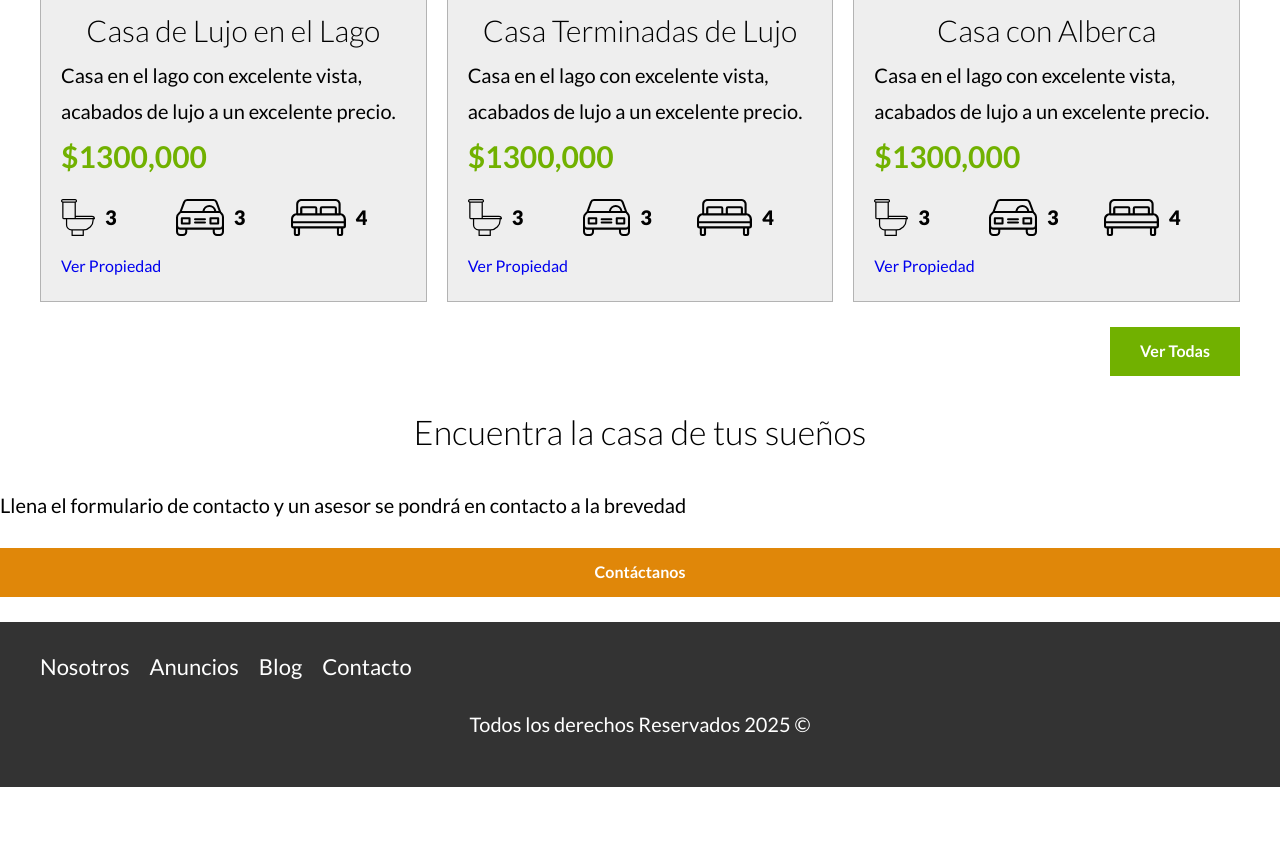
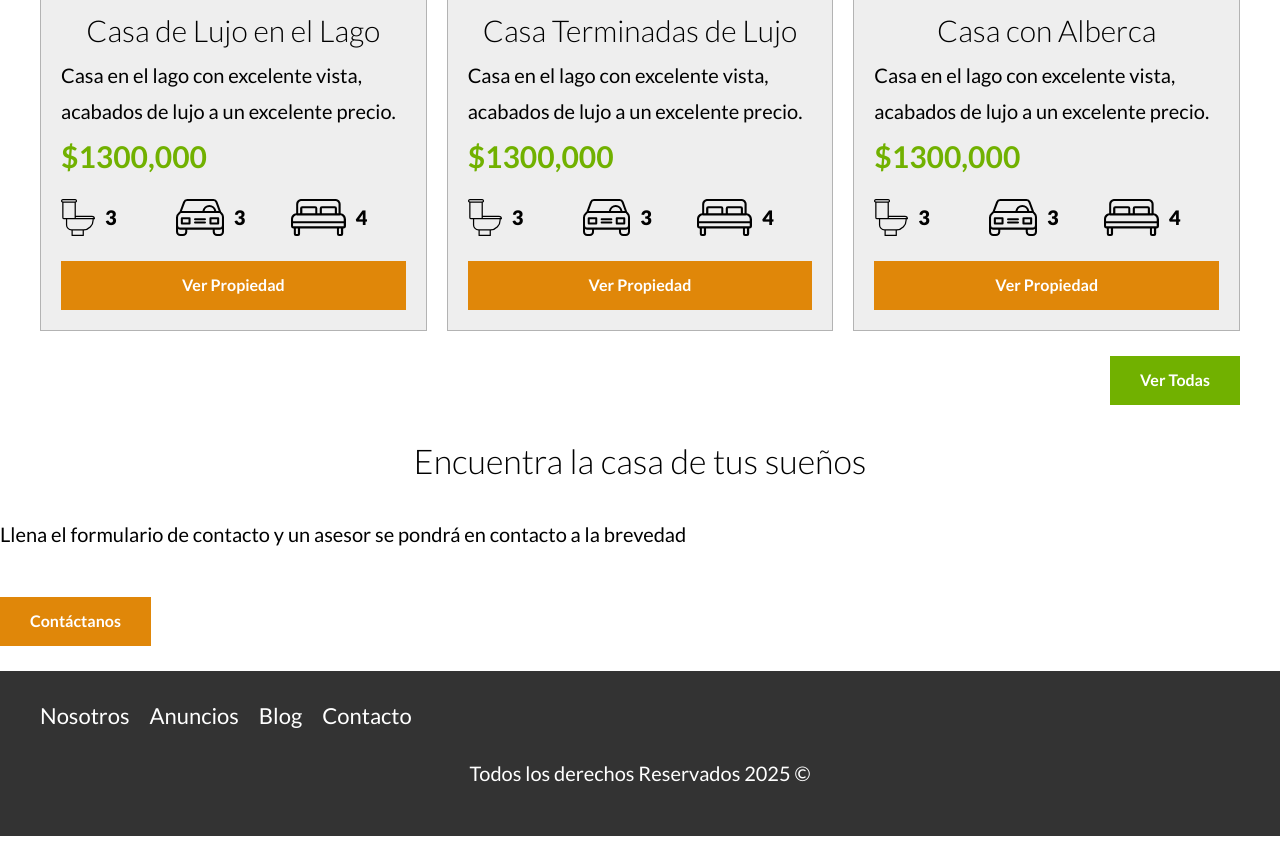
Before and after one commit to Ever-VC/Bienesraices, a website: page index.html in a window 1280 px wide. Shown: the part 1716-2577 px from the top of the page. Before the commit the page ends 2528 px from the top, so only its background shows below. Drawn offline with Linux system fonts and the light colour scheme.

Commit message:
💄 UI:  Modificación en el btn amarillo, definiendo uno específico para que ocupe todo el espacio disponible

```diff
--- a/src/scss/base/_botones.scss
+++ b/src/scss/base/_botones.scss
@@ -2,6 +2,9 @@
 @use 'base/mixins' as m;
 
 .boton-amarillo {
+    @include m.boton(v.$amarillo, inline-block);
+}
+.boton-amarillo-block {
     @include m.boton(v.$amarillo, block);
 }
 .boton-verde {
```
Also changed, not shown: build/css/app.css, 1 other file.
